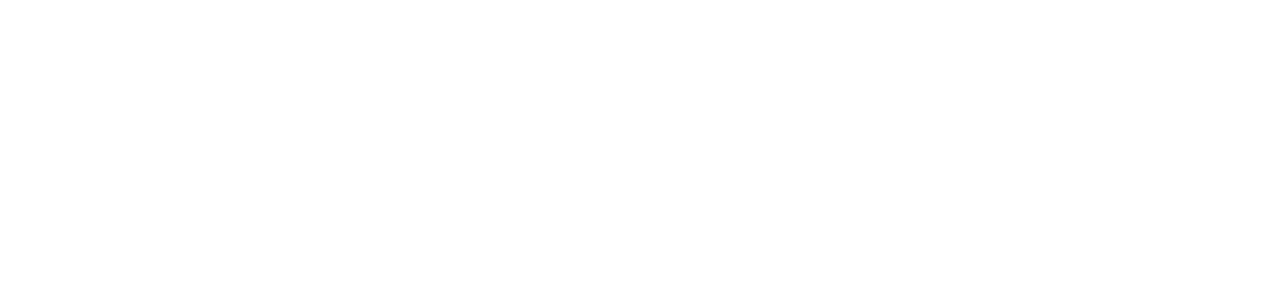
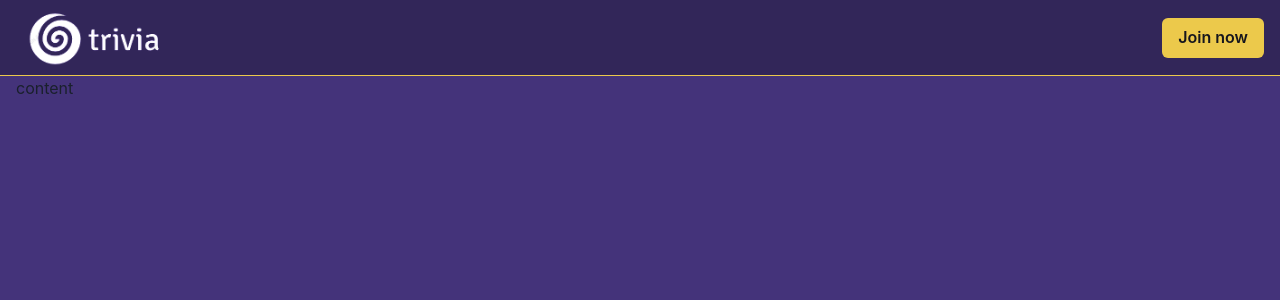
Before and after one commit to gabrielappdev/trivia, a Next.js app in the folder frontend/: page / in a window 1280 px wide. Shown: the top 300 px of the page. Built offline with nearby package versions, Linux system fonts and the light colour scheme.

Commit message:
feat: add initial layout

```diff
--- /dev/null
+++ b/frontend/src/components/Navbar/index.tsx
@@ -0,0 +1,32 @@
+import { Button, HStack, Image, theme } from "@chakra-ui/react";
+
+type NavbarProps = {
+  //
+};
+
+const Navbar = () => {
+  return (
+    <HStack
+      bg={theme.colors.purple[900]}
+      px={4}
+      py={2}
+      align="center"
+      w="100%"
+      justify="space-between"
+      borderBottom={`1px solid ${theme.colors.yellow[400]}`}
+    >
+      <Image
+        src="/assets/logo.png"
+        alt="Trivia logo"
+        objectFit="contain"
+        h="auto"
+        w="160px"
+      />
+      <HStack spacing={2}>
+        <Button colorScheme="yellow">Join now</Button>
+      </HStack>
+    </HStack>
+  );
+};
+
+export default Navbar;
--- /dev/null
+++ b/frontend/src/layouts/main/index.tsx
@@ -0,0 +1,18 @@
+import { Box, Container, theme } from "@chakra-ui/react";
+import { ReactChild } from "react";
+import Navbar from "../../components/Navbar";
+
+type MainProps = {
+  children: ReactChild;
+};
+
+const Main = ({ children }: MainProps) => {
+  return (
+    <Box minH="100vh" bg={theme.colors.purple[800]}>
+      <Navbar />
+      <Container maxW="container.xl">{children}</Container>
+    </Box>
+  );
+};
+
+export default Main;
--- a/frontend/src/pages/index.tsx
+++ b/frontend/src/pages/index.tsx
@@ -1,3 +1,11 @@
-const Index = () => <div></div>;
+import MainTemplate from "../layouts/main";
+
+const Index = () => {
+  return (
+    <MainTemplate>
+      <div>content</div>
+    </MainTemplate>
+  );
+};
 
 export default Index;
```
Also changed, not shown: frontend/public/assets/logo.png (added).
